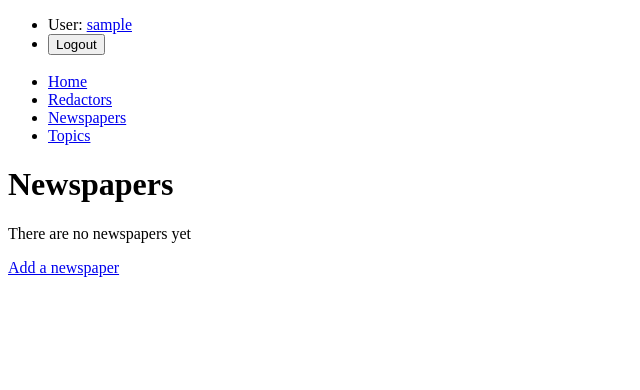
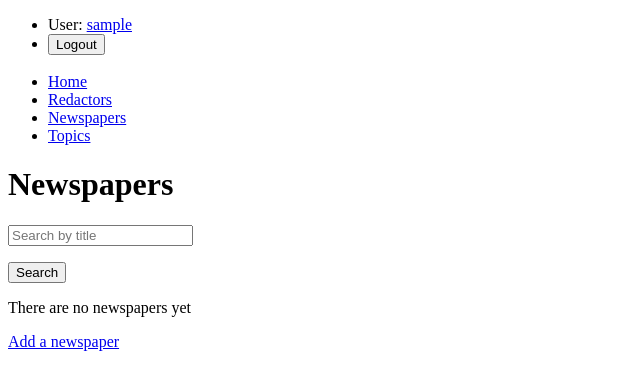
Before and after one commit to Wallian169/newspaper-agency, a Django app: page /newspapers/ in a window 1280 px wide. Shown: the top 390 px of the page, without its empty margins (0-640 px from the left). Run offline with Django 5.2, Linux system fonts and the light colour scheme; the visitor is signed in with stand-in values (Sample User, id 1); data that the repository does not hold is empty.

Commit message:
implemented search field for newspapers

```diff
--- a/manage_app/forms.py
+++ b/manage_app/forms.py
@@ -80,3 +80,14 @@ class RedactorSearchForm(forms.Form):
             attrs={"placeholder": "Search by username, first name, or last name"}
         )
     )
+
+
+class NewspaperSearchForm(forms.Form):
+    title = forms.CharField(
+        max_length=255,
+        label="",
+        required=False,
+        widget=forms.TextInput(
+            attrs={"placeholder": "Search by title"}
+        )
+    )
--- a/manage_app/views.py
+++ b/manage_app/views.py
@@ -10,7 +10,7 @@ from manage_app.forms import (
     RedactorForm,
     RedactorUpdateForm,
     NewspaperForm,
-    TopicSearchForm, RedactorSearchForm,
+    TopicSearchForm, RedactorSearchForm, NewspaperSearchForm,
 )
 from manage_app.models import Redactor, Newspaper, Topic
 
@@ -90,7 +90,7 @@ class RedactorListView(LoginRequiredMixin, generic.ListView):
         return context
 
     def get_queryset(self):
-        form = RedactorSearchForm(self.request.GET or None)
+        form = RedactorSearchForm(self.request.GET)
         queryset = super().get_queryset()
 
         if form.is_valid():
@@ -142,6 +142,22 @@ class RedactorDeleteView(LoginRequiredMixin, generic.DeleteView):
 class NewspaperListView(LoginRequiredMixin, generic.ListView):
     model = Newspaper
 
+    def get_context_data(self, *, object_list=None, **kwargs):
+        context = super().get_context_data(**kwargs)
+        title = self.request.GET.get("title", "")
+        context["search_form"] = NewspaperSearchForm(
+            initial={"title": title}
+        )
+        return context
+
+    def get_queryset(self):
+        form = NewspaperSearchForm(self.request.GET)
+        queryset = Newspaper.objects.all()
+        if form.is_valid():
+            return queryset.filter(
+                title__icontains=form.cleaned_data["title"])
+        return queryset
+
 
 class NewspaperDetailView(LoginRequiredMixin, generic.DetailView):
     model = Newspaper
--- a/templates/manage_app/newspaper_list.html
+++ b/templates/manage_app/newspaper_list.html
@@ -6,6 +6,10 @@
 
 {% block content %}
 	<h1>Newspapers</h1>
+  <form action="" method="get">
+    {{ search_form.as_p }}
+    <input type="submit" value="Search">
+  </form>
   {% if newspaper_list %}
   	<ol>
       {% for newspaper in newspaper_list %}
```
